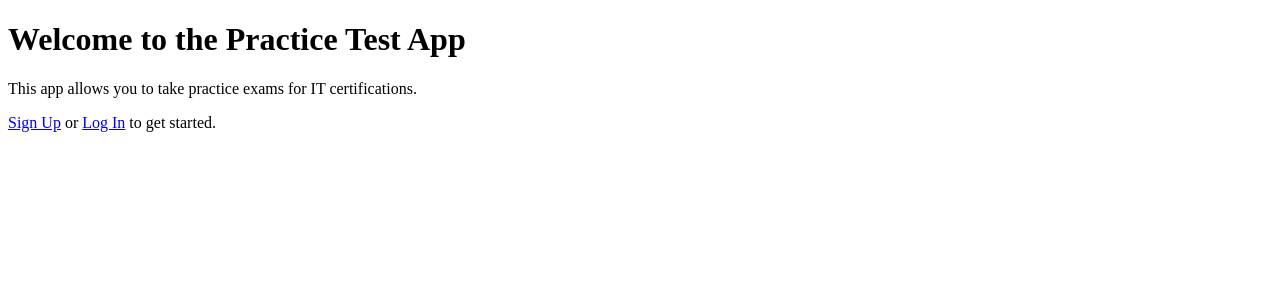
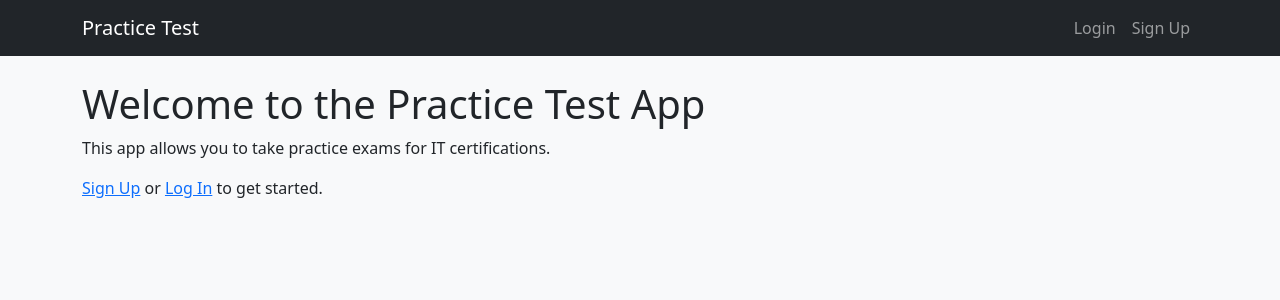
Before and after one commit to elbori77/Django-LMS-Project, a Django app: page / in a window 1280 px wide. Shown: the top 300 px of the page. Run offline with Django 5.2, Linux system fonts and the light colour scheme.

Commit message:
Added Bootstrap
Added Bootstrap to base.html

```diff
--- a/exams/templates/exams/base.html
+++ b/exams/templates/exams/base.html
@@ -1,10 +1,36 @@
 <!DOCTYPE html>
-<html>
+<html lang="en">
 <head>
+    <meta charset="UTF-8">
+    <meta name="viewport" content="width=device-width, initial-scale=1.0">
     <title>Practice Test App</title>
+    <!-- Bootstrap CSS -->
+    <link href="https://cdn.jsdelivr.net/npm/bootstrap@5.3.0/dist/css/bootstrap.min.css" rel="stylesheet">
 </head>
-<body>
-    {% block content %}
-    {% endblock %}
+<body class="bg-light">
+    <nav class="navbar navbar-expand-lg navbar-dark bg-dark">
+        <div class="container">
+            <a class="navbar-brand" href="{% url 'home' %}">Practice Test</a>
+            <div class="collapse navbar-collapse">
+                <ul class="navbar-nav ms-auto">
+                    {% if user.is_authenticated %}
+                        <li class="nav-item"><a class="nav-link" href="{% url 'dashboard' %}">Dashboard</a></li>
+                        <li class="nav-item"><a class="nav-link" href="{% url 'logout' %}">Logout</a></li>
+                    {% else %}
+                        <li class="nav-item"><a class="nav-link" href="{% url 'login' %}">Login</a></li>
+                        <li class="nav-item"><a class="nav-link" href="{% url 'signup' %}">Sign Up</a></li>
+                    {% endif %}
+                </ul>
+            </div>
+        </div>
+    </nav>
+
+    <div class="container mt-4">
+        {% block content %}
+        {% endblock %}
+    </div>
+
+    <!-- Bootstrap JS -->
+    <script src="https://cdn.jsdelivr.net/npm/bootstrap@5.3.0/dist/js/bootstrap.bundle.min.js"></script>
 </body>
 </html>
```
